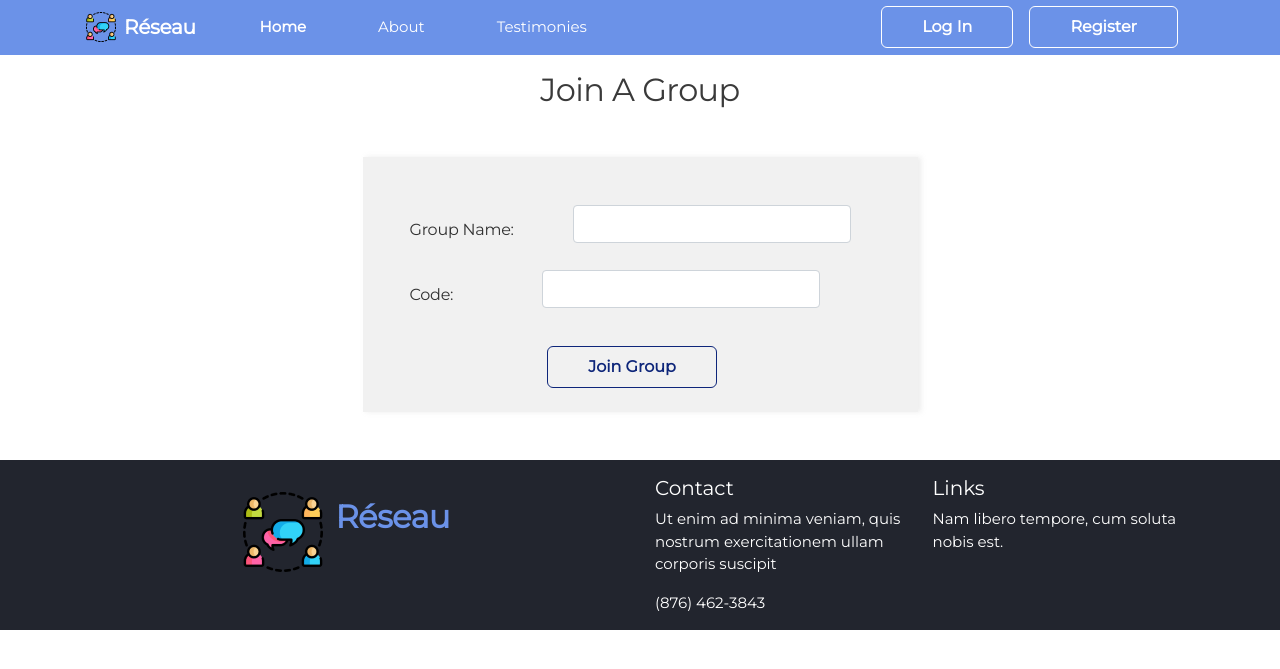
After one commit to JayRae17/Compatibility-Score-Index, a Flask app: a page that uses app/templates/header.html in a window 1280 px wide. The commit adds this page. Shown: the top 669 px of the page. Run offline with Flask 2, Linux system fonts and the light colour scheme; some libraries are stand-ins or nearby versions.

Commit message:
Create & Join Group Issue - (User/Group id displays)

```diff
--- a/app/forms.py
+++ b/app/forms.py
@@ -77,3 +77,13 @@
         min=4, max=30, message=('Name should be Characters Only'))])
 
     submit = SubmitField('Add New Group')
+
+
+class joinNewGroup(FlaskForm):
+    group_name = StringField('Group Name:', validators=[DataRequired(), Length(
+        min=4, max=30, message=('Name should be Characters Only'))])
+
+    group_code = StringField('Code:', validators=[DataRequired(), Length(
+        min=4, max=30, message=('Name should be Characters Only'))])
+
+    submit = SubmitField('Join Group')
--- a/app/static/css/app.css
+++ b/app/static/css/app.css
@@ -463,3 +463,13 @@
   background-color: #fff;
   border: 1px solid #0e267a;
 }
+
+/********* Member of Groups *********/
+
+button.member-tile {
+  opacity: 0.4;
+  border: 2px solid #6b92e8;
+  box-sizing: border-box;
+  border-radius: 6px;
+  width: 238px;
+}
--- a/app/templates/header.html
+++ b/app/templates/header.html
@@ -66,6 +66,12 @@
             href="{{ url_for('createGroup', username=current_user.username) }}"
             >New Group</a
           >
+          {% endif %} {% if current_user.type == "Regular" %}
+          <a
+            class="nav-link"
+            href="{{ url_for('joinAGroup', username=current_user.username) }}"
+            >Join A Group</a
+          >
           {% endif %}
           <a class="nav-link" href="{{ url_for('logout') }}">Log Out</a>
         </div>
--- /dev/null
+++ b/app/templates/joinGroup.html
@@ -0,0 +1,43 @@
+{% extends "base.html" %} {% block main %}
+<div class="register-form center-block">
+  <h2 class="mb-5 mt-3">Join A Group</h2>
+  <form
+    action="{{ url_for('joinAGroup', username=current_user.username) }}"
+    method="post"
+    class="card-user-login mb-5 form-horizontal"
+  >
+    {{ form.csrf_token }}
+    <div class="form-body-login">
+      <div class="row mt-5 pt-5">
+        <div class="col">
+          <div class="form-group row">
+            {{ form.group_name.label(class='control-label') }}
+            <div class="col-sm-7">
+              {{ form.group_name(class='form-control') }}
+            </div>
+          </div>
+        </div>
+      </div>
+      <div class="row my-2">
+        <div class="col">
+          <div class="form-group row">
+            {{ form.group_code.label(class='control-label') }}
+            <div class="col-sm-7">
+              {{ form.group_code(class='form-control') }}
+            </div>
+          </div>
+        </div>
+      </div>
+      <div class="row my-2">
+        <div class="col">
+          <div class="row">
+            <div class="mt-1 mb-4">
+              {{ form.submit(class='btn btn-outline-success my-2 my-sm-0') }}
+            </div>
+          </div>
+        </div>
+      </div>
+    </div>
+  </form>
+</div>
+{% endblock %}
--- a/app/views.py
+++ b/app/views.py
@@ -8,7 +8,7 @@
 from app import app, db, login_manager
 from flask import render_template, request, redirect, url_for, flash
 from flask_login import login_user, logout_user, current_user, login_required
-from app.forms import LoginForm, SignUp, newGroup
+from app.forms import LoginForm, SignUp, newGroup, joinNewGroup
 # from app.forms import AboutYou
 from werkzeug.security import check_password_hash
 from app.models import User, Regular, Organizer, Grouped, joinGroup, Scores
@@ -60,11 +60,45 @@
     if current_user.type == "Organizer":
         getGroups = Grouped.query.filter_by(
             administrator=current_user.user_id).all()
-    else:  # stubbed
-        getGroups = User.query.filter_by(
+        print("HHeyyyyyyy Organizer")
+    else:
+        getGroups = joinGroup.query.filter_by(
             user_id=current_user.user_id).all()
+
         print(getGroups)
-        print(current_user.type)
+
+        print("=================================")
+        print("=================================")
+        print("")
+        print("")
+        print("")
+        print("")
+        # getG = joinGroup.query.join(
+        #     Grouped).filter(Grouped.group_id == joinGroup.group_id)
+        # print(getG)
+        # print(getG.group_name)
+
+        # join_query = joinGroup.query(Grouped).join(
+        #     joinGroup.group_id == Grouped.group_id)
+
+        join_results1 = (
+            db.session.query(joinGroup).filter_by().join(
+                Grouped, Grouped.group_id == joinGroup.group_id)
+            .all()
+        )
+
+        join_results2 = (
+            db.session.query(joinGroup).filter_by(user_id=current_user.user_id).join(
+                Grouped, Grouped.group_id == joinGroup.group_id)
+            .all())
+
+        for row in join_results2:
+            print(row)
+            # print("(")
+            # for item in row:
+            #     print("   ", item)
+            # print(")")
+
     return render_template('dashbrd.html', gps=getGroups)
 
 
@@ -109,12 +143,11 @@
         # If unique email address and username provided then log new user
         if existing_username is None and existing_email is None:
             if typeUser == "Regular":
-                user = User(type=typeUser, first_name=request.form['fname'], last_name=request.form['lname'],
-                            email=request.form['email'], username=request.form['username'], password=request.form['password'])
-
+                user = Regular(type=typeUser, first_name=request.form['fname'], last_name=request.form['lname'],
+                               email=request.form['email'], username=request.form['username'], password=request.form['password'], gender="", age="", height="", leadership="", ethnicity="", personality="", education="", hobby="", faculty="", work="")
             else:
                 user = Organizer(type=typeUser, first_name=request.form['fname'], last_name=request.form['lname'],
-                                 email=request.form['email'], username=request.form['username'], password=request.form['password'], occupation="Lecturer")
+                                 email=request.form['email'], username=request.form['username'], password=request.form['password'], occupation="")
             # Adds a regular user info to the database
             db.session.add(user)
             db.session.commit()
@@ -139,14 +172,13 @@
     """Render the website's  page."""
     form = newGroup()
     if request.method == "POST" and form.validate_on_submit():
-        # Collects username and email info from form
         gp_name = form.group_name.data
 
         if gp_name is not None:
             gp = Grouped(
                 group_name=gp_name, purpose=request.form['purpose'], administrator=current_user.user_id)
 
-            # # Adds a regular user info to the database
+            # Adds a regular user info to the database
             db.session.add(gp)
             db.session.commit()
 
@@ -158,13 +190,61 @@
     return render_template('createGroup.html', form=form)
 
 
+@login_required
+@app.route('/<username>/joinGroup',  methods=['GET', 'POST'])
+def joinAGroup(username):
+    """Render the website's  page."""
+    form = joinNewGroup()
+    if request.method == "POST" and form.validate_on_submit():
+        # Collects username and email info from form
+        group_name = form.group_name.data
+        code = form.group_code.data
+
+        # Checks if another user has this username
+        existing_group = db.session.query(
+            Grouped).filter_by(group_name=group_name).first()
+
+        # If valid credentials, flash success and redirect
+        if existing_group.group_name == group_name and existing_group.code == code:
+
+            join_gp = joinGroup(user_id=current_user.user_id,
+                                group_id=existing_group.group_id)
+
+            db.session.add(join_gp)
+            db.session.commit()
+
+            flash('Successfully Added to Group')
+
+            # return redirect(url_for('dashboard', username=current_user.username))
+
+        return redirect(url_for('dashboard', username=current_user.username))
+    return render_template('joinGroup.html', form=form)
+
+
+@login_required
+@app.route('/<username>/groupmembers/<gp_id>',  methods=['GET', 'POST'])
+def members(username, gp_id):
+    gp_name = Grouped.query.filter_by(group_id=gp_id).first()
+    # print(gp_name)
+    if current_user.type == "Organizer":
+        getMembers = joinGroup.query.filter_by(
+            group_id=gp_id).all()
+
+    # if current_user.type == "Regular":
+    #     getMembers = joinGroup.query.filter_by(
+    #         group_id=gp_id).all()
+    #     print(getMembers)
+    #     print("Byee")
+    return render_template('members.html', getMembers=getMembers, gp_name=gp_name)
+
+
 @app.route('/about/<typeUser>', methods=["GET", "POST"])
 def aboutUser(typeUser):
     # How am I going to pass the above information
     form = SignUp()
     if request.method == "POST" and form.validate_on_submit():
-        user = Regular(type="regular", first_name=request.form['fname'], last_name=request.form['lname'], email=request.form['email'], username=request.form['username'], password=request.form['password'], gender=request.form['sex'], age=request.form['age'], height=request.form[
-                       'height'], leadership=request.form['leadership'], ethnicity=request.form['ethnicity'], personality=request.form['personality'], education=request.form['education'], hobby=request.form['hobby'], faculty=request.form['faculty'], work=request.form['work'])
+        user = Regular(type="Regular", first_name=request.form['fname'], last_name=request.form['lname'], email=request.form['email'], username=request.form['username'], password=request.form['password'], gender=request.form['sex'], age=request.form['age'], height=request.form[
+            'height'], leadership=request.form['leadership'], ethnicity=request.form['ethnicity'], personality=request.form['personality'], education=request.form['education'], hobby=request.form['hobby'], faculty=request.form['faculty'], work=request.form['work'])
 
         db.session.add(user)
 
```
Also changed, not shown: app/models.py (+12 -6 lines), app/templates/dashbrd.html (+34 -3 lines), app/templates/members.html (added, +23 -0 lines).
